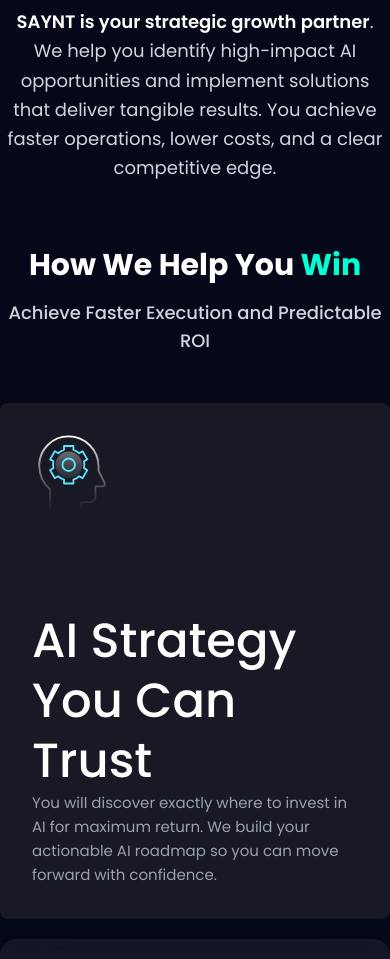
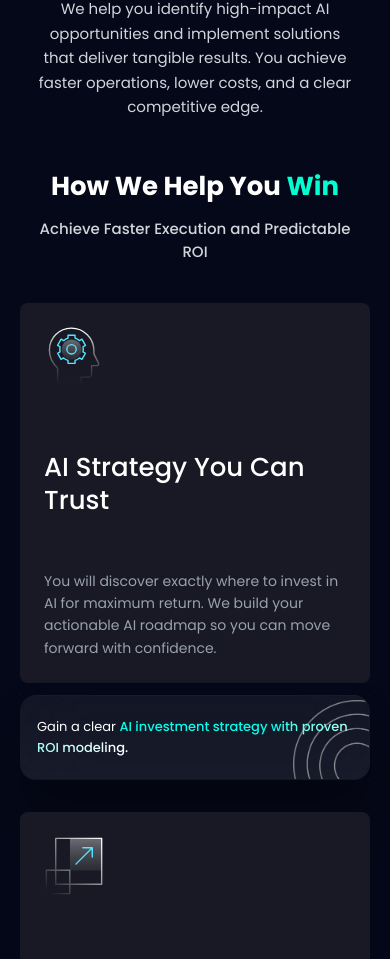
Before and after one commit to zaineli/Saynt-Website, a Next.js app: page / in a window 390 px wide. Shown: the part 988-1947 px from the top of the page. Built offline with nearby package versions, Linux system fonts and the light colour scheme.

Commit message:
update feature cards

```diff
--- a/app/components/FeatureCard.tsx
+++ b/app/components/FeatureCard.tsx
@@ -1,3 +1,4 @@
+'use client';
 import Image from "next/image";
 
 interface FeatureCardProps {
@@ -20,44 +21,40 @@
   circlePosition = 'bottom-right'
 }: FeatureCardProps) {
   return (
-    <div className="flex flex-col gap-5 w-full max-w-[420px]">
+    <div className="flex flex-col gap-3 md:gap-4 w-full max-w-[420px]">
       {/* Main Card */}
       <div
-        className="flex flex-col relative p-6 min-h-[440px]"
+        className="flex flex-col relative p-6 md:p-8 min-h-[380px] md:min-h-[440px]"
         style={{
           borderRadius: '8px',
-          padding: '32px',
           background: '#181924',
         }}
       >
         {/* Icon */}
-        <div className="size-[80px] relative z-10 mb-24">
+        <div className="w-[60px] h-[60px] md:w-[80px] md:h-[80px] relative z-10 mb-16 md:mb-24">
           <Image
             src={icon}
             alt={title}
             width={80}
             height={80}
-            className="object-contain size-[80px]"
+            className="object-contain w-full h-full"
           />
         </div>
-
         {/* Title */}
-        <h3 className="text-white text-[48px] md:text-[32px] font-medium leading-tight relative z-10">
+        <h3 className="text-white text-[26px] md:text-[32px] font-medium leading-tight relative z-10 mb-4">
           {title}
         </h3>
-
         {/* Description */}
-        <p className="text-gray-400 text-[15px] md:text-[16px] leading-[1.6] relative z-10 mt-auto">
+        <p className="text-gray-400 text-[14px] md:text-[16px] leading-[1.6] relative z-10 mt-auto">
           {description}
         </p>
       </div>
-
       {/* Secondary Card */}
       <div
-        className="relative overflow-hidden flex items-center min-h-[90px]"
+        className="relative overflow-hidden flex items-center min-h-[80px] md:min-h-[90px]"
         style={{
           borderRadius: '16px',
-          padding: '24px 20px',
+          padding: '20px 16px',
           background: 'linear-gradient(180deg, rgba(255, 255, 255, 0.06) 0%, rgba(255, 255, 255, 0.08) 100%)',
           border: '1px solid',
           borderImageSource: 'linear-gradient(180deg, rgba(255, 255, 255, 0.11) 0%, rgba(255, 255, 255, 0) 100%)',
@@ -72,7 +69,7 @@
         }}
       >
         {/* Text with gradient highlights */}
-        <p className="text-white text-sm md:text-base leading-relaxed relative z-10">
+        <p className="text-white text-[13px] md:text-base leading-relaxed relative z-10">
           {beforeHighlight}{' '}
           <span className="bg-gradient-to-l from-white via-[#05FFEE] via-[#05FFEE] to-[#05FFEE] bg-clip-text text-transparent font-medium">
             {highlightText}
@@ -83,7 +80,6 @@
             </>
           )}
         </p>
-
         {/* Circle decoration */}
         <div className={`absolute w-32 h-32 opacity-50 ${
           circlePosition === 'top-left'
--- a/app/components/Features.tsx
+++ b/app/components/Features.tsx
@@ -1,17 +1,17 @@
 'use client';
+import FeatureCard from './FeatureCard';
 
-import FeatureCard from "./FeatureCard";
 
 export default function Features() {
   return (
-    <section className="w-full py-20 lg:py-24">
+    <section className="w-full py-12 md:py-20 lg:py-24 px-5 md:px-8">
       <div className="max-w-8xl mx-auto flex flex-col items-center">
         {/* Section Header */}
-        <div className="text-center mb-16 w-full">
-          <h2 className="text-white text-4xl md:text-5xl font-medium mb-6">
+        <div className="text-center mb-12 md:mb-16 w-full">
+          <h2 className="text-white text-[28px] md:text-4xl lg:text-5xl font-medium mb-4 md:mb-6 px-4 md:px-0">
             You need AI that works for your business
           </h2>
-          <p className="text-gray-300 text-lg max-w-4xl mx-auto leading-relaxed">
+          <p className="text-gray-300 text-[15px] md:text-lg max-w-4xl mx-auto leading-relaxed px-4 md:px-0">
             <span className="font-semibold text-white">SAYNT is your strategic growth partner</span>. We help you identify high-impact AI opportunities and
             implement solutions that deliver tangible results. You achieve faster operations, lower costs, and
             a clear competitive edge.
@@ -19,19 +19,19 @@
         </div>
 
         {/* How We Help You Win */}
-        <div className="text-center mb-12">
-          <h3 className="text-white text-3xl md:text-4xl font-bold mb-4">
+        <div className="text-center mb-10 md:mb-12">
+          <h3 className="text-white text-[26px] md:text-3xl lg:text-4xl font-bold mb-3 md:mb-4 px-4 md:px-0">
             How We Help You <span className="text-[#00FFD2]">Win</span>
           </h3>
-          <p className="text-gray-300 text-lg font-medium">
+          <p className="text-gray-300 text-[15px] md:text-lg font-medium px-4 md:px-0">
             Achieve Faster Execution and Predictable ROI
           </p>
         </div>
 
         {/* Feature Cards Grid */}
-        <div className="flex flex-col gap-16 w-full items-center">
-          {/* First Row - 3 cards */}
-          <div className="flex flex-wrap justify-center gap-6 w-full">
+        <div className="flex flex-col gap-10 md:gap-12 lg:gap-16 w-full items-center">
+          {/* First Row - 3 cards (stacked on mobile) */}
+          <div className="flex flex-col md:flex-row md:flex-wrap justify-center gap-8 md:gap-6 w-full items-center md:items-stretch">
             <FeatureCard
               icon="/mind.svg"
               title="AI Strategy You Can Trust"
@@ -40,7 +40,6 @@
               highlightText="AI investment strategy with proven ROI modeling."
               circlePosition="bottom-right"
             />
-
             <FeatureCard
               icon="/scale.svg"
               title="De-Risk Your AI Projects"
@@ -49,7 +48,6 @@
               highlightText="uncertainty and accelerate your time to value."
               circlePosition="top-left"
             />
-
             <FeatureCard
               icon="/automation.svg"
               title="Scalable AI Systems"
@@ -60,8 +58,8 @@
             />
           </div>
 
-          {/* Second Row - 2 cards */}
-          <div className="flex flex-wrap justify-center gap-6 w-full">
+          {/* Second Row - 2 cards (stacked on mobile) */}
+          <div className="flex flex-col md:flex-row md:flex-wrap justify-center gap-8 md:gap-6 w-full items-center md:items-stretch">
             <FeatureCard
               icon="/automation.svg"
               title="Scalable AI Systems"
```
